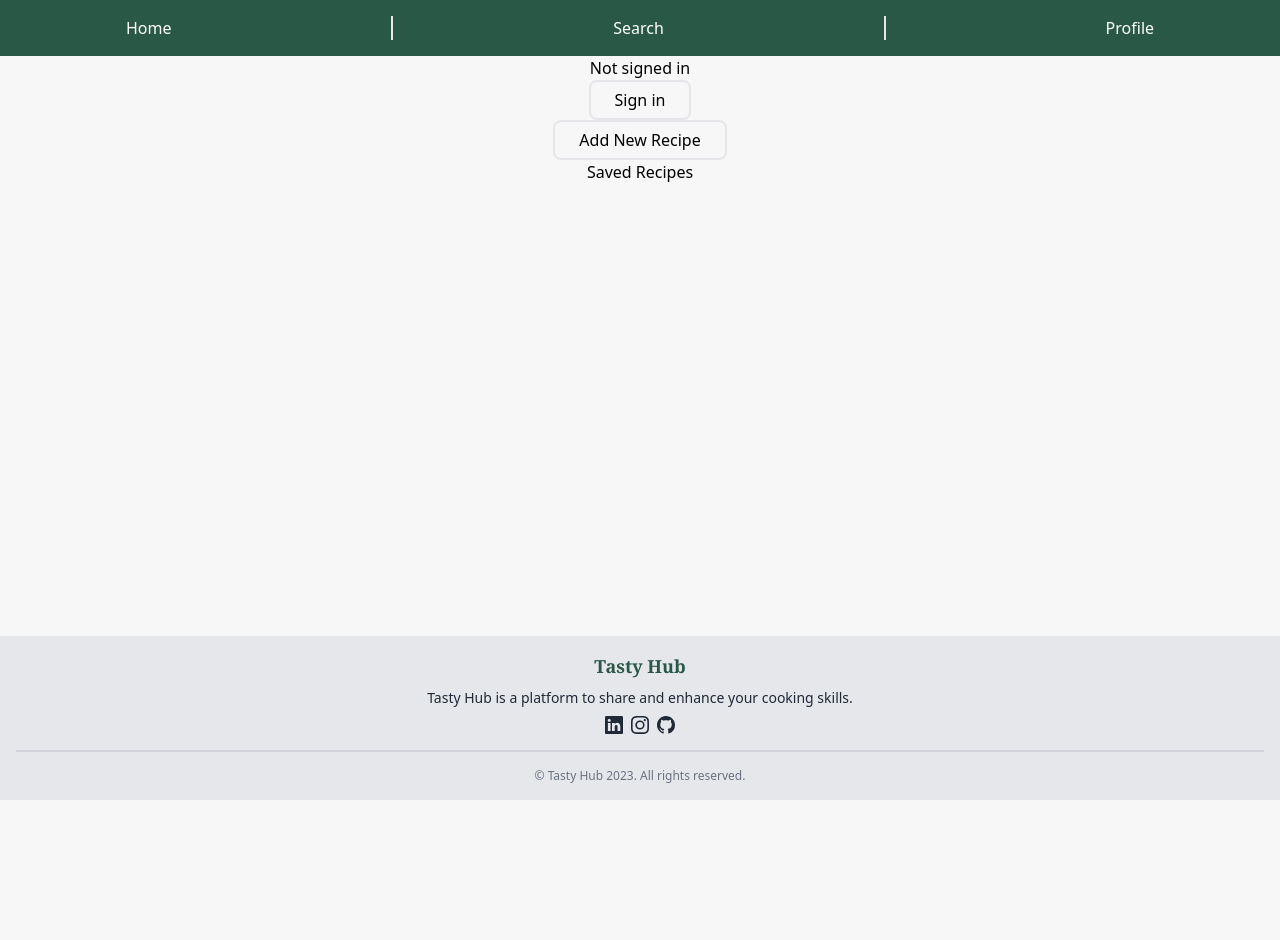
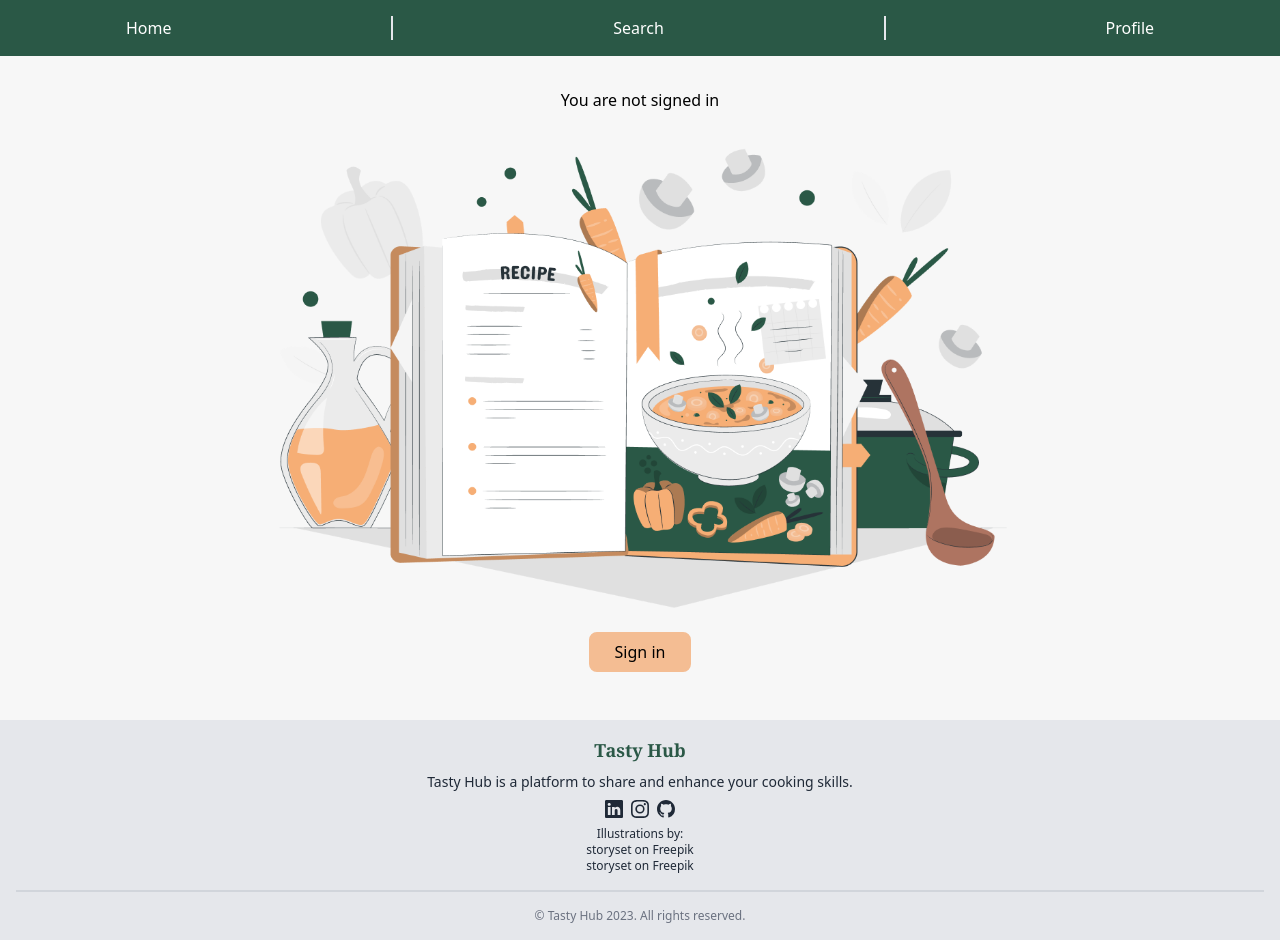
Before and after one commit to sabarht/tasty_hub, a Next.js app: page /profile in a window 1280 px wide. Before the commit the page ends 800 px from the top, so only its background shows below. Built offline with nearby package versions, Linux system fonts and the light colour scheme; no server answers.

Commit message:
profilepage styling

```diff
--- a/components/button/button.js
+++ /dev/null
@@ -1,7 +0,0 @@
-export default function Button({ children }) {
-  return (
-    <button type="button" className="border-2 p-1.5 px-6 rounded-lg">
-      {children}
-    </button>
-  );
-}
--- a/components/footer/footer.js
+++ b/components/footer/footer.js
@@ -3,7 +3,7 @@ import { BsLinkedin } from "react-icons/bs";
 import { BsInstagram } from "react-icons/bs";
 import { BsGithub } from "react-icons/bs";
 
-export default function Footer() {
+export default function Footer({ children }) {
   return (
     <footer className="bg-gray-200 p-4 space-y-4 text-center text-gray-800">
       <div className="space-y-2 ">
@@ -31,6 +31,7 @@ export default function Footer() {
             </Link>
           </li>
         </ul>
+        {children}
       </div>
 
       <div className="border-t-2 border-gray-300"></div>
--- a/components/login/login.js
+++ b/components/login/login.js
@@ -1,6 +1,6 @@
 import { useSession, signIn, signOut } from "next-auth/react";
 import Image from "next/image";
-
+import Link from "next/link";
 export default function Login() {
   const { data: session, status } = useSession();
   if (status === "loading") {
@@ -34,19 +34,36 @@ export default function Login() {
           </li>
         </ul>
         <div className="w-full border-t-2 border-gray-200"></div>
+        <button className="border-2 p-1.5 px-6 rounded-lg">
+          <Link href="/create" passHref>
+            Add New Recipe
+          </Link>
+        </button>
+
+        <Link href="/profile/saved" passHref>
+          Saved Recipes
+        </Link>
       </>
     );
   }
   return (
     <>
-      Not signed in <br />
+      <br />
+      <p className="m-2">You are not signed in</p>
+      <img
+        className="w-3/4 max-w-3xl"
+        src="recipes.png"
+        width="100%"
+        alt="astronut cat"
+      />{" "}
       <button
         onClick={() => signIn()}
         type="button"
-        className="border-2 p-1.5 px-6 rounded-lg"
+        className="mb-6 border-2 p-1.5 px-6 rounded-lg border-customOrange bg-customOrange"
       >
         Sign in
       </button>
+      <br />
     </>
   );
 }
--- a/components/recipeDetails/recipeDetails.js
+++ b/components/recipeDetails/recipeDetails.js
@@ -5,23 +5,22 @@ export default function RecipeDetails({ data }) {
   const router = useRouter();
 
   const { title, image, creator, direction, ingredients, description } = data;
-  // const arrayOfIngredients = ingredients.split("\n");
-  // const arrayOfDirections = direction.split("\n");
   return (
     <>
-      <div>
+      <div className="text-gray-800">
         <ul className="max-w-sm">
           <li>
             <h1 className="text-3xl font-semibold">{title}</h1>
           </li>
           <li>
-            <h4 className="text-xl font-semibold ">recipe by: {creator}</h4>
+            <h4 className="text-xl font-medium ">recipe by: {creator}</h4>
           </li>
         </ul>
         <ul className="mx-auto max-w-lg md:max-w-xl ">
           {/* <ul className="max-w-sm"> */}
-          <li>
+          <li className="py-4 ">
             <Image
+              className="rounded"
               src={image}
               width={600}
               height={600}
@@ -34,7 +33,9 @@ export default function RecipeDetails({ data }) {
           </h3>
           <ul>
             {ingredients.map((ingredient) => (
-              <li key={ingredient}>{ingredient}</li>
+              <li key={ingredient} className="list-disc">
+                {ingredient}
+              </li>
             ))}
           </ul>
           <h3 className="text-2xl font-semibold text-gray-800 my-4">
@@ -42,8 +43,11 @@ export default function RecipeDetails({ data }) {
           </h3>
 
           <ul>
-            {direction.map((string) => (
-              <li key={string}>{string}</li>
+            {direction.map((string, index) => (
+              <li key={string}>
+                <span className="font-semibold">Step {index + 1}: </span>
+                {string}
+              </li>
             ))}
           </ul>
         </ul>
--- a/src/pages/[id].js
+++ b/src/pages/[id].js
@@ -1,14 +1,12 @@
 import RecipeDetails from "../../components/recipeDetails/recipeDetails";
-import Navigation from "../../components/navigation/navigation";
 import useSWR from "swr";
 import { useState } from "react";
 import { useRouter } from "next/router";
 import { useSession } from "next-auth/react";
 import Layout from "../../components/layout/layout";
-import Button from "../../components/button/button";
 import Link from "next/link";
 import CommentForm from "../../components/commentForm/commentForm";
-
+import Footer from "../../components/footer/footer";
 export default function RecipeDetailsPage() {
   const router = useRouter();
   const { id } = router.query;
@@ -60,7 +58,6 @@ export default function RecipeDetailsPage() {
   if (!data) {
     return (
       <>
-        <Navigation />
         <h1>Loading...</h1>;
       </>
     );
@@ -68,18 +65,7 @@ export default function RecipeDetailsPage() {
 
   return (
     <>
-      <Navigation />
-      <Button className="p-2 rounded border-black border-solid border-2">
-        <Link href={"/"}>BACK</Link>
-      </Button>
       <Layout>
-        {/* {
-        if (userId === sessionId ) {
-                return(<Link href={`/edit/${data._id}`} passHref legacyBehavior>
-            <button className="border-2 p-1.5 px-6 rounded-lg">edit</button>
-          </Link>)
-     }
-     } */}
         {userId == sessionId ? (
           <Link href={`/edit/${data._id}`} passHref legacyBehavior>
             <button className="border-2 p-1.5 px-6 rounded-lg">edit</button>
@@ -96,13 +82,19 @@ export default function RecipeDetailsPage() {
         ) : null}
         <RecipeDetails data={data} />
         <CommentForm onSubmit={handleComment} />
-        <ul>
+        <ul className="w-full  max-w-lg md:max-w-xl flex flex-col items-start space-y-2">
           {allComments &&
             allComments.map((comment, index) => (
-              <li key={`database-comment-${index}`}>{comment.comment}</li>
+              <li
+                className="w-full p-2 rounded bg-gray-100"
+                key={`database-comment-${index}`}
+              >
+                {comment.comment}
+              </li>
             ))}
         </ul>
       </Layout>
+      <Footer />
     </>
   );
 }
--- a/src/pages/_app.js
+++ b/src/pages/_app.js
@@ -2,6 +2,7 @@ import "@/styles/globals.css";
 import { SWRConfig } from "swr";
 import { SessionProvider } from "next-auth/react";
 import { useState } from "react";
+import Navigation from "../../components/navigation/navigation";
 
 let isSaved = false;
 
@@ -33,6 +34,7 @@ export default function App({
           },
         }}
       >
+        <Navigation />
         <Component
           {...pageProps}
           handleToggleFavorite={handleToggleFavorite}
--- a/src/pages/create.js
+++ b/src/pages/create.js
@@ -4,6 +4,7 @@ import { useRouter } from "next/router";
 import useSWR from "swr";
 import Layout from "../../components/layout/layout";
 import React, { useState } from "react";
+import Navigation from "../../components/navigation/navigation";
 
 export default function CreatePage() {
   const router = useRouter();
@@ -76,9 +77,7 @@ export default function CreatePage() {
   }
   return (
     <>
-      <Link href="/profile">Back </Link>
       <Layout>
-        {/* <Layout className="w-3/4"> */}
         <RecipeForm
           onSubmit={handleSubmit}
           onClick={addIngredient}
--- a/src/pages/index.js
+++ b/src/pages/index.js
@@ -15,7 +15,6 @@ export default function Home({ handleToggleFavorite, savedRecipes, isSaved }) {
 
   return (
     <>
-      <Navigation />
       <section className="home-header ">
         <div className="p-16 min-h-screen flex flex-col items-center px-24">
           <h4 className="text-white font-serif text-xl font-bold">Tasty Hub</h4>
--- a/src/pages/profile/index.js
+++ b/src/pages/profile/index.js
@@ -1,29 +1,32 @@
-import Navigation from "../../../components/navigation/navigation";
 import Login from "../../../components/login/login";
-import Link from "next/link";
 import Layout from "../../../components/layout/layout";
-import Button from "../../../components/button/button";
 import Footer from "../../../components/footer/footer";
 
 export default function ProfilePage() {
   return (
     <>
-      <Navigation />
       <Layout>
         <Login />
-        <Button>
-          <Link href="/create" passHref>
-            Add New Recipe
-          </Link>
-        </Button>
+      </Layout>
 
-        <Link href="/profile/saved" passHref>
-          Saved Recipes
-        </Link>
-      </Layout>
-      <span className="fixed bottom-0 w-full">
-        <Footer />
-      </span>
+      <Footer>
+        <ul className="text-xs">
+          Illustrations by:
+          <li>
+            {" "}
+            <a href="https://www.freepik.com/free-vector/recipe-book-concept-illustration_19245712.htm#query=recipe%20illustration&position=0&from_view=search&track=ais">
+              storyset
+            </a>{" "}
+            on Freepik
+          </li>
+          <li>
+            <a href="https://www.freepik.com/free-vector/cat-astronaut-concept-illustration_22896103.htm#query=illustration%20lcat&position=38&from_view=search&track=ais">
+              storyset
+            </a>{" "}
+            on Freepik
+          </li>
+        </ul>
+      </Footer>
     </>
   );
 }
--- a/src/pages/profile/saved.js
+++ b/src/pages/profile/saved.js
@@ -1,6 +1,5 @@
 import RecipeListItem from "../../../components/recipeListItem/recipeListItem";
 import useSWR from "swr";
-import Link from "next/link";
 import Layout from "../../../components/layout/layout";
 
 export default function SavedPage({ savedRecipes, handleToggleFavorite }) {
@@ -11,9 +10,6 @@ export default function SavedPage({ savedRecipes, handleToggleFavorite }) {
   return (
     <Layout>
       <ul>
-        <Link href="/profile" passHref>
-          Back to Profile{" "}
-        </Link>
         {data.map((recipe) => {
           return (
             <li key={recipe._id}>
--- a/src/pages/search/index.js
+++ b/src/pages/search/index.js
@@ -1,6 +1,5 @@
 import SearchForm from "../../../components/searchForm/searchForm";
 import RecipeList from "../../../components/recipesList/recipeList";
-import Navigation from "../../../components/navigation/navigation";
 import { useState } from "react";
 import useSWR from "swr";
 import Layout from "../../../components/layout/layout";
@@ -34,7 +33,6 @@ export default function SearchPage({ savedRecipes }) {
   }
   return (
     <>
-      <Navigation />
       <Layout>
         <section className="search-header ">
           {" "}
@@ -82,7 +80,3 @@ export default function SearchPage({ savedRecipes }) {
     </>
   );
 }
-
-{
-  /* <a href="https://www.freepik.com/free-vector/404-error-with-cute-animal-concept-illustration_7967795.htm#query=illustrations%20no%20result&position=31&from_view=search&track=ais">Image by storyset</a> on Freepik */
-}
--- a/src/styles/globals.css
+++ b/src/styles/globals.css
@@ -7,7 +7,7 @@ body {
 }
 .home-header {
   background-image: linear-gradient(#2a584680, rgba(162, 162, 162, 0.168)),
-    url("https://images.unsplash.com/photo-1505935428862-770b6f24f629?ixlib=rb-4.0.3&ixid=M3wxMjA3fDB8MHxzZWFyY2h8Mnx8Zm9vZCUyMGJhY2tncm91bmR8ZW58MHwwfDB8fHwy&auto=format&fit=crop&w=900&q=60");
+    url("https://images.unsplash.com/photo-1505935428862-770b6f24f629?ixlib=rb-4.0.3&ixid=M3wxMjA3fDB8MHxzZWFyY2h8Mnx8Zm9vZCUyMGJhY2tncm91bmR8ZW58MHwwfDB8fHwy&auto=format&fit=crop&w=1450&q=60");
   object-fit: cover;
   height: 200px;
   width: 100%;
@@ -18,7 +18,7 @@ body {
       rgba(17, 31, 26, 0.559),
       rgba(198, 198, 198, 0.168)
     ),
-    url("https://images.unsplash.com/photo-1606787366850-de6330128bfc?ixlib=rb-4.0.3&ixid=M3wxMjA3fDB8MHxzZWFyY2h8M3x8Zm9vZHxlbnwwfDB8MHx8fDI%3D&auto=format&fit=crop&w=1400&q=60");
+    url("https://images.unsplash.com/photo-1606787366850-de6330128bfc?ixlib=rb-4.0.3&ixid=M3wxMjA3fDB8MHxzZWFyY2h8M3x8Zm9vZHxlbnwwfDB8MHx8fDI%3D&auto=format&fit=crop&w=1450&q=60");
 
   object-fit: cover;
   height: 200px;
```
Also changed, not shown: public/cat.png, public/recipes.png (added).
